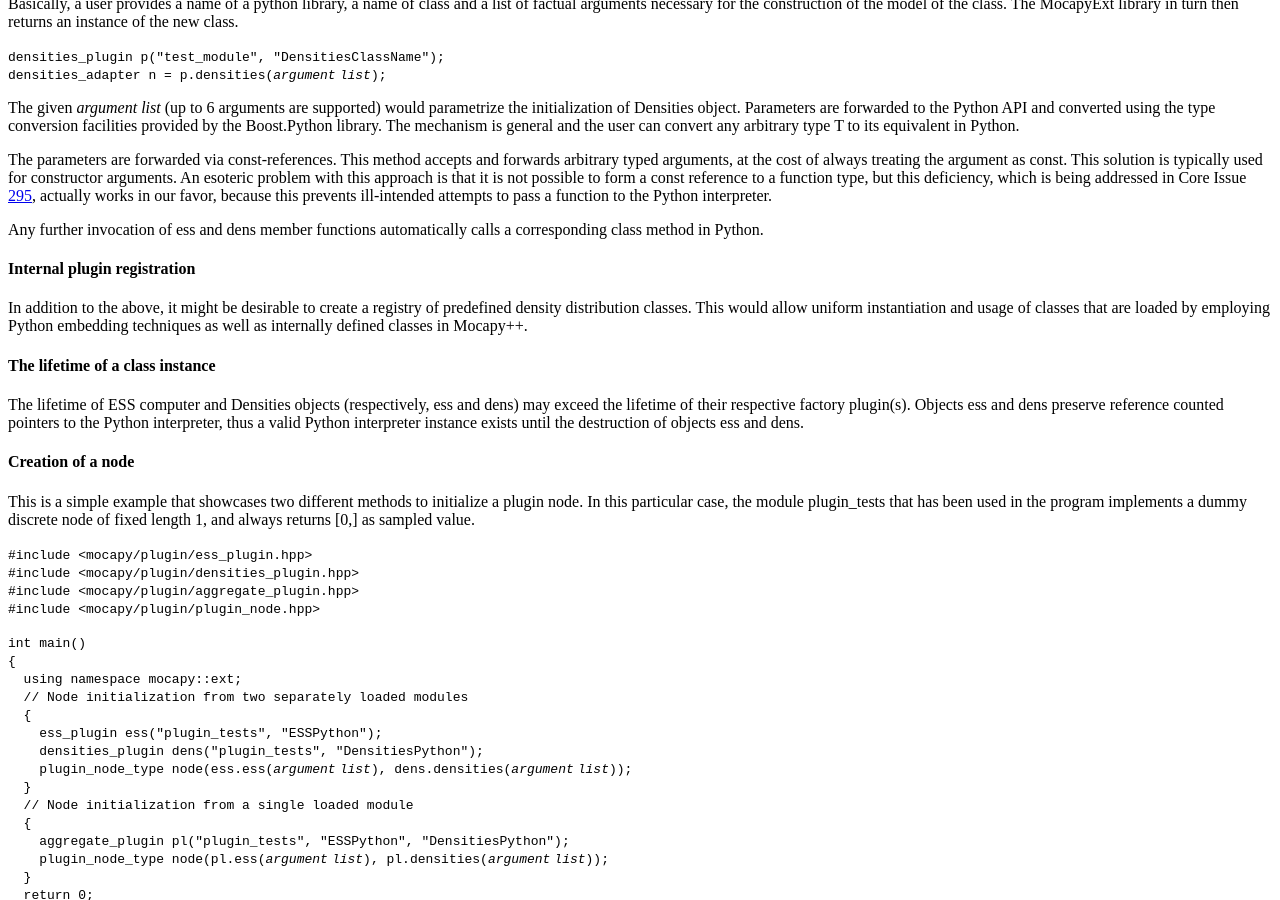
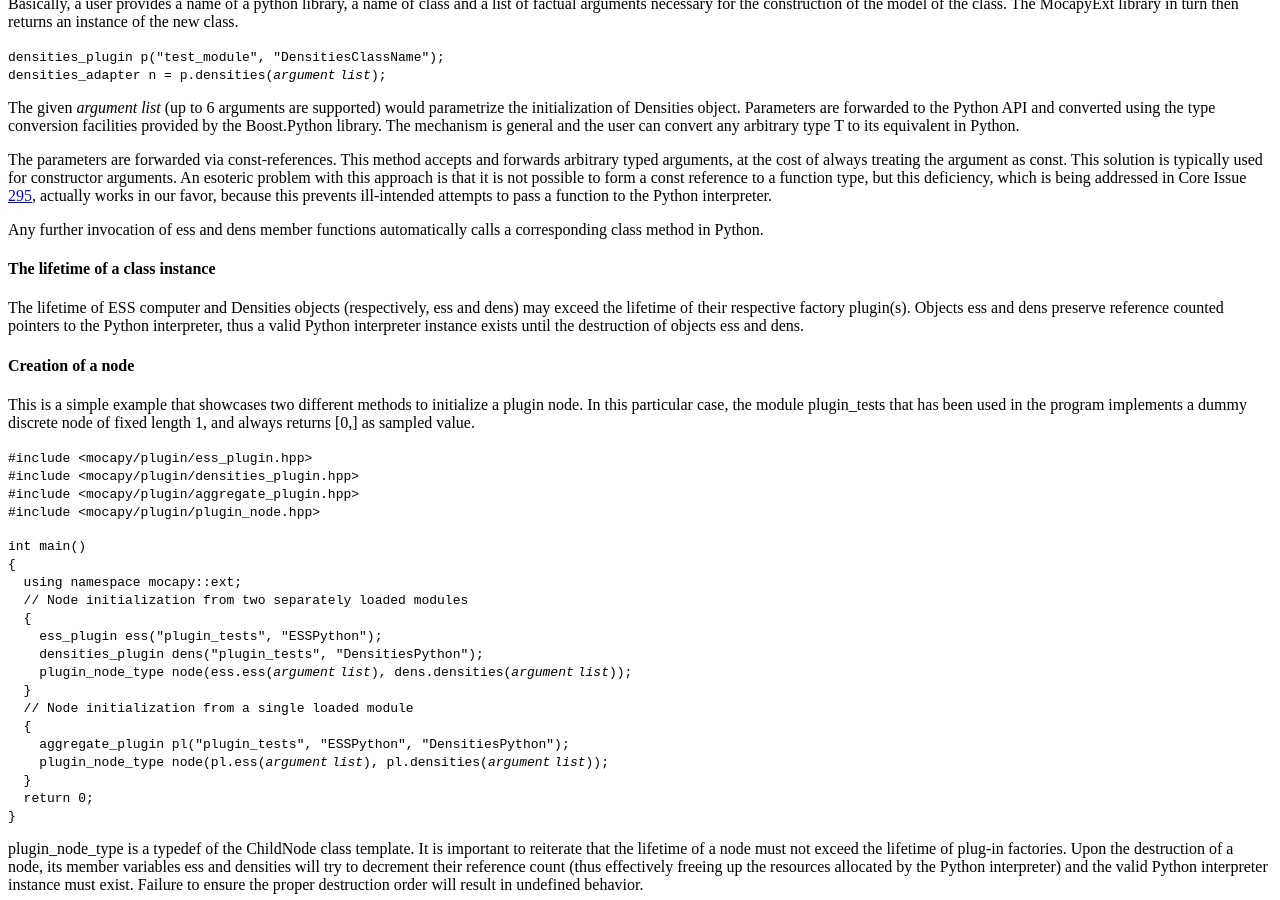
Before and after one commit to biopython/biopython.github.io, a Jekyll site: the page built from wiki/GSOC2011_MocapyExt.md, in a window 1280 px wide and 900 px high, scrolled down 3429 px. Built offline with Jekyll 4.4.1, drawn with Linux system fonts in a browser that asks for light colours.

Commit message:
/* Prototype implementation */

```diff
--- a/wiki/GSOC2011_MocapyExt.md
+++ b/wiki/GSOC2011_MocapyExt.md
@@ -322,13 +322,6 @@ to pass a function to the Python interpreter.
 Any further invocation of ess and dens member functions automatically
 calls a corresponding class method in Python.
 
-#### Internal plugin registration
-
-In addition to the above, it might be desirable to create a registry of
-predefined density distribution classes. This would allow uniform
-instantiation and usage of classes that are loaded by employing Python
-embedding techniques as well as internally defined classes in Mocapy++.
-
 #### The lifetime of a class instance
 
 The lifetime of ESS computer and Densities objects (respectively, ess
```
Also changed, not shown: 1 other file.
